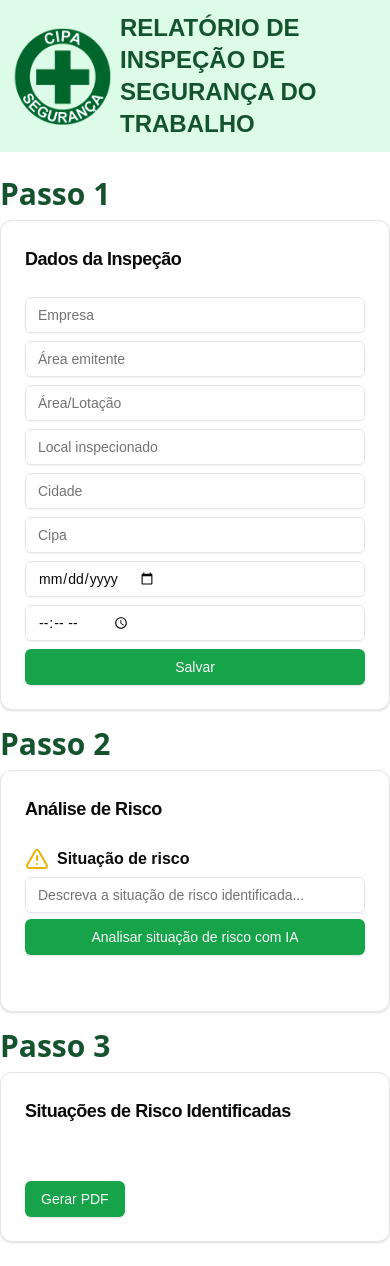
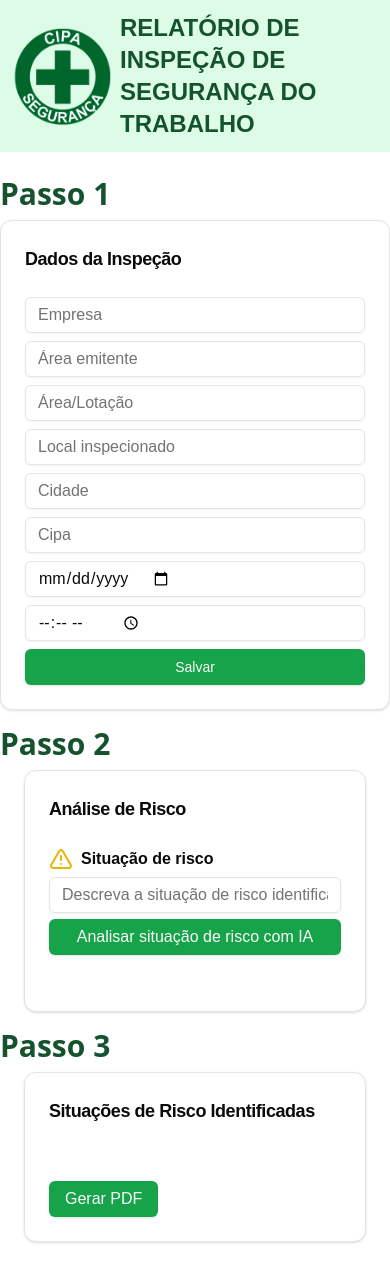
Before and after one commit to ricardoabicalhob/segurancanotrabalho, a Next.js app: page / in a window 390 px wide. Built offline with nearby package versions, Linux system fonts and the light colour scheme.

Commit message:
update input image select

```diff
--- a/src/app/CardListRisk/_components/card-list-risk.tsx
+++ b/src/app/CardListRisk/_components/card-list-risk.tsx
@@ -19,7 +19,7 @@ export interface CardListRiskProps {
 export default function CardListRisk({ listRisks , inspectionInformations} :CardListRiskProps){
 
     return(
-        <Card className="mx-auto max-w-md">
+        <Card className="mx-auto mx-6">
             <CardHeader>
                 <CardTitle className="text-lg">Situações de Risco Identificadas</CardTitle>
             </CardHeader>
@@ -28,13 +28,13 @@ export default function CardListRisk({ listRisks , inspectionInformations} :Card
                     listRisks
                     ?
                     listRisks.map((item, index)=>(
-                        <AccordionItem key={index} value={index.toString()} className="my-6">
+                        <AccordionItem key={index} value={index.toString()} className="my-6 ">
                             <div className="flex flex-row justify-between">
-                                <AccordionTrigger className="font-bold text-left max-w-[90%]">{`${index + 1}. ${item.risco}`}</AccordionTrigger>
+                                <AccordionTrigger className="font-bold text-left max-w-[90%] text-base md:text-sm">{`${index + 1}. ${item.risco}`}</AccordionTrigger>
                                 <ChevronDown/>
                             </div>
                             <AccordionContent>
-                                <p className="font-bold ml-4 my-4">Fotos</p>
+                                <p className="font-bold ml-4 my-4 text-base md:text-sm">Fotos</p>
                                 <div className="flex gap-2 justify-center">
                                 {
                                     item.images.map((image, index) => (
@@ -44,17 +44,17 @@ export default function CardListRisk({ listRisks , inspectionInformations} :Card
                                 }
                                 </div>
 
-                                <p className="font-bold ml-4 my-4">Principais consequências</p>
+                                <p className="font-bold ml-4 my-4 text-base md:text-sm">Principais consequências</p>
                                 {
                                     item.consequencias.map((consequencia, index)=>(
-                                        <p key={index} className="text-left ml-4">{`${index + 1}. ${consequencia}`}</p>
+                                        <p key={index} className="text-left ml-4 text-base md:text-sm">{`${index + 1}. ${consequencia}`}</p>
                                     ))
                                 }
                                 <Separator className="my-4"/>
-                                <p className="font-bold ml-4 my-4">Ações recomendadas</p>
+                                <p className="font-bold ml-4 my-4 text-base md:text-sm">Ações recomendadas</p>
                                 {
                                     item.acoes.map((acao, index)=>(
-                                        <p key={index} className="text-left ml-4">{`${index + 1}. ${acao}`}</p>
+                                        <p key={index} className="text-left ml-4 text-base md:text-sm">{`${index + 1}. ${acao}`}</p>
                                     ))
                                 }
                             </AccordionContent>
@@ -65,7 +65,7 @@ export default function CardListRisk({ listRisks , inspectionInformations} :Card
                 }
             </Accordion>
             <CardFooter>
-                <Button className="bg-green-600 hover:bg-green-400" onClick={()=> generatePdf(listRisks, inspectionInformations)} >Gerar PDF</Button>
+                <Button className="bg-green-600 hover:bg-green-400 text-base md:text-sm" onClick={()=> generatePdf(listRisks, inspectionInformations)} >Gerar PDF</Button>
             </CardFooter>
         </Card>
     )
--- a/src/app/CardRiskAnalysisAI/_components/card-analysis.tsx
+++ b/src/app/CardRiskAnalysisAI/_components/card-analysis.tsx
@@ -10,6 +10,7 @@ import convertToBase64 from "@/lib/convert-base64";
 import { Minus, Plus, TriangleAlert } from "lucide-react";
 import { useState } from "react";
 import { GenerateAI } from "@/lib/generate-ai";
+import AlertNotification from "@/components/AlertNotification";
 
 export type RiskProps = {
     risco :string
@@ -124,6 +125,14 @@ export default function CardRiskAnalysisAI({onAddRisk} :CardRiskAnalysisAIProps)
         }
     }
 
+    function bindButtonToInputImage() {
+        const customButton = document.getElementById('customButton')
+        const fileInput = document.getElementById('imageInput')
+
+        customButton?.addEventListener('click', ()=> {
+            fileInput?.click()
+        })
+    }
 
     function handleSaveRisk() {
         if(code) {
@@ -261,7 +270,7 @@ export default function CardRiskAnalysisAI({onAddRisk} :CardRiskAnalysisAIProps)
     // }
 
     return(
-        <Card className="mx-auto max-w-md">
+        <Card className="mx-auto mx-6">
             <CardHeader>
                 <CardTitle className="text-lg">Análise de Risco</CardTitle>
             </CardHeader>
@@ -278,7 +287,7 @@ export default function CardRiskAnalysisAI({onAddRisk} :CardRiskAnalysisAIProps)
                                 id="prompt"
                                 name="prompt"
                                 disabled={formEditable}
-                                className="grid-w-full items-center gap-1.5"
+                                className="grid-w-full items-center gap-1.5 text-base md:text-sm"
                                 type="text"
                                 placeholder="Descreva a situação de risco identificada..."
                                 value={prompt}
@@ -286,7 +295,7 @@ export default function CardRiskAnalysisAI({onAddRisk} :CardRiskAnalysisAIProps)
                             />
 
                             {/* <Button formAction={generateAI} className="hover:bg-zinc-600">Analisar situação de risco com IA</Button> */}
-                            <Button formAction={()=>{handleGenerate(); handleLoadingIndicator()}} className=" bg-green-600 hover:bg-green-400">Analisar situação de risco com IA</Button>
+                            <Button formAction={()=>{handleGenerate(); handleLoadingIndicator()}} className=" bg-green-600 hover:bg-green-400 text-base md:text-sm">Analisar situação de risco com IA</Button>
                             {isLoading && <LoadingIndicator />}
                         </div>
                     </div>
@@ -297,8 +306,11 @@ export default function CardRiskAnalysisAI({onAddRisk} :CardRiskAnalysisAIProps)
                             {
                                 code && <>
                                             <Separator className="my-4"/>
-                                            <Label className="font-bold" >Foto</Label>
-                                            <Input onClick={() => handleSelectImage()} disabled={imgSelected} type="file" maxLength={1} accept="image/*" id="imageInput"/>
+                                            <Label className="font-bold text-base md:text-sm" >Foto</Label>
+                                            {/* <Input style={{display: 'none'}} disabled={imgSelected} type="file" maxLength={1} accept="image/*" id="imageInput"/>
+                                            <Button formAction={bindButtonToInputImage} id="customButton" className="bg-green-600 hover:bg-green-400">Selecionar</Button> */}
+                                            <Input disabled={imgSelected} type="file" maxLength={1} accept="image/*" id="imageInput"/>
+
                                             <ul className="flex flex-col gap-2 p-2" id="nameFile">
 
                                             </ul>
@@ -307,7 +319,7 @@ export default function CardRiskAnalysisAI({onAddRisk} :CardRiskAnalysisAIProps)
                                             </Card> */}
                                             <Separator className="my-4"/>
                                             <div className="flex flex-row justify-between items-center">
-                                                <p className="font-bold">{`Principais consequências ${formEditable ? '(Máx. 5)' : ''}`}</p>
+                                                <p className="font-bold text-base md:text-sm">{`Principais consequências ${formEditable ? '(Máx. 5)' : ''}`}</p>
                                                 {formEditable && <Button formAction={()=> handleAddConsequence()} className="w-8 h-8 rounded-full bg-transparent hover:bg-gray-200 border-none shadow-none"><Plus className=" text-emerald-700" /></Button>}
                                             </div>
                                         </>
@@ -317,7 +329,7 @@ export default function CardRiskAnalysisAI({onAddRisk} :CardRiskAnalysisAIProps)
                                 code !== undefined
                                 ?
                                 code.consequencias.map((item, index)=>(
-                                    !formEditable && <p key={index}>{`${index + 1}. ${item}`}</p>
+                                    !formEditable && <p className="text-base md:text-sm" key={index}>{`${index + 1}. ${item}`}</p>
                                 ))
                                 :
                                 ''
@@ -328,6 +340,7 @@ export default function CardRiskAnalysisAI({onAddRisk} :CardRiskAnalysisAIProps)
                                 code.consequencias.map((item, index)=>(
                                     formEditable && <div key={index} className="flex flex-row items-center gap-2">
                                                         <Input
+                                                            className="text-base md:text-sm"
                                                             key={index}
                                                             type="text"
                                                             value={code.consequencias[index]}
@@ -345,7 +358,7 @@ export default function CardRiskAnalysisAI({onAddRisk} :CardRiskAnalysisAIProps)
                                 code && <>
                                             <Separator className="my-4"/>
                                             <div className="flex flex-row justify-between items-center">
-                                                <p className="font-bold">{`Ações recomendadas ${formEditable ? '(Máx. 5)' : ''}`}</p>
+                                                <p className="font-bold text-base md:text-sm">{`Ações recomendadas ${formEditable ? '(Máx. 5)' : ''}`}</p>
                                                 {formEditable && <Button formAction={()=> handleAddAction()} className="w-8 h-8 rounded-full bg-transparent hover:bg-gray-200 border-none shadow-none"><Plus className=" text-emerald-700" /></Button>}
                                             </div>
                                         </>
@@ -354,7 +367,7 @@ export default function CardRiskAnalysisAI({onAddRisk} :CardRiskAnalysisAIProps)
                                 code !== undefined
                                 ?
                                 code.acoes.map((item, index)=>(
-                                    !formEditable && <p key={index}>{`${index + 1}. ${item}`}</p>
+                                    !formEditable && <p className="text-base md:text-sm" key={index}>{`${index + 1}. ${item}`}</p>
                                 ))
                                 :
                                 ''
@@ -365,6 +378,7 @@ export default function CardRiskAnalysisAI({onAddRisk} :CardRiskAnalysisAIProps)
                                 code.acoes.map((item, index)=>(
                                     formEditable && <div key={index} className="flex flex-row items-center gap-2">
                                                         <Input
+                                                            className="text-base md:text-sm"
                                                             key={index}
                                                             type="text"
                                                             value={code.acoes[index]}
@@ -387,16 +401,16 @@ export default function CardRiskAnalysisAI({onAddRisk} :CardRiskAnalysisAIProps)
                 {
                     code && <>
                                 {
-                                    prompt && <Button disabled={formEditable} onClick={()=>{handleClearPrompt(); handleClearCode(); handleClearImage()}}>Limpar</Button>
+                                    prompt && <Button className="text-base md:text-sm" disabled={formEditable} onClick={()=>{handleClearPrompt(); handleClearCode(); handleClearImage()}}>Limpar</Button>
                                 }
                                 {
-                                    formEditable && <Button onClick={handleCancelEdit}>Salvar alterações</Button>
+                                    formEditable && <Button className="text-base md:text-sm" onClick={handleCancelEdit}>Salvar alterações</Button>
                                 }
                                 {
-                                    !formEditable && <Button onClick={handleEdit} className="bg-yellow-500 hover:bg-yellow-300">Editar</Button>
+                                    !formEditable && <Button onClick={handleEdit} className="bg-yellow-500 hover:bg-yellow-300 text-base md:text-sm">Editar</Button>
                                 }
 
-                                <Button onClick={()=>{handleSaveRisk(); handleClearPrompt(); handleClearCode(); }} disabled={formEditable} className="bg-emerald-600 hover:bg-emerald-400">Salvar</Button>
+                                <Button onClick={()=>{handleSaveRisk(); handleClearPrompt(); handleClearCode(); }} disabled={formEditable} className="bg-emerald-600 hover:bg-emerald-400 text-base md:text-sm">Salvar</Button>
                             </>
                 }
             </CardFooter>
--- a/src/app/InspectionInformationForm/_components/inspection-information-form.tsx
+++ b/src/app/InspectionInformationForm/_components/inspection-information-form.tsx
@@ -61,14 +61,14 @@ export default function InspectionInformationForm({ onAddInspectionInformations
             </CardHeader>
             <CardContent>
                 <form onSubmit={handleSubmit(handleSaveInspectionInformation)} className='grid gap-2'>
-                    <Input disabled={isSaved} placeholder='Empresa' {...register('empresa')} />
-                    <Input disabled={isSaved} placeholder='Área emitente' {...register('areaEmitente')} />
-                    <Input disabled={isSaved} placeholder='Área/Lotação' {...register('areaLotacao')} />
-                    <Input disabled={isSaved} placeholder='Local inspecionado' {...register('localInspecionado')} />
-                    <Input disabled={isSaved} placeholder='Cidade' {...register('cidade')} />
-                    <Input disabled={isSaved} placeholder='Cipa' {...register('cipa')} />
-                    <Input disabled={isSaved} type='date' placeholder='Data' {...register('data')} />
-                    <Input disabled={isSaved} type='time' placeholder='Hora' {...register('hora')} />
+                    <Input className='text-base md:text-sm' disabled={isSaved} placeholder='Empresa' {...register('empresa')} />
+                    <Input className='text-base md:text-sm' disabled={isSaved} placeholder='Área emitente' {...register('areaEmitente')} />
+                    <Input className='text-base md:text-sm' disabled={isSaved} placeholder='Área/Lotação' {...register('areaLotacao')} />
+                    <Input className='text-base md:text-sm' disabled={isSaved} placeholder='Local inspecionado' {...register('localInspecionado')} />
+                    <Input className='text-base md:text-sm' disabled={isSaved} placeholder='Cidade' {...register('cidade')} />
+                    <Input className='text-base md:text-sm' disabled={isSaved} placeholder='Cipa' {...register('cipa')} />
+                    <Input className='text-base md:text-sm' disabled={isSaved} type='date' placeholder='Data' {...register('data')} />
+                    <Input className='text-base md:text-sm' disabled={isSaved} type='time' placeholder='Hora' {...register('hora')} />
 
                     {
                         isSaved && <Button onClick={()=> setIsSaved(!isSaved)} className="bg-yellow-500 hover:bg-yellow-300">
--- a/src/app/page.tsx
+++ b/src/app/page.tsx
@@ -6,6 +6,7 @@ import CardListRisk from "./CardListRisk/_components/card-list-risk";
 import { useState } from "react";
 import { inspectionInformations } from "@/lib/pdf-generate";
 import Image from "next/image";
+import LoadingIndicatorAnimated from "@/components/LoadingIndicatorAnimated";
 
 type ListRisks = Array<RiskProps>
 
@@ -26,12 +27,12 @@ export default function Home() {
     }
 
     return(
-        <div>
+        <div className="">
             <nav className="p-3 sm:p-6 text-green-900 font-bold text-2xl grid grid-flow-col max-auto gap-2 bg-green-100">
                 <Image className="self-center" alt="" src={require('../lib/imagens/logo-cipa-2.png')} width={100} height={100}/>
                 <p className="self-center justify-self-start">RELATÓRIO DE INSPEÇÃO DE SEGURANÇA DO TRABALHO</p>
             </nav>
-            <main className="grid grid-cols-1 sm:grid-cols-2 lg:grid-cols-3 gap-4 my-6">
+            <main className="grid grid-cols-1 sm:grid-cols-1 lg:grid-cols-3 gap-4 my-6">
                 <section>
                     <p className="text-green-900 mx-auto max-w-md text-3xl font-bold font-sans mb-2">Passo 1</p>
                     <InspectionInformationForm onAddInspectionInformations={handleAddInspectionInformations}/>
--- a/src/components/LoadingIndicator/index.tsx
+++ b/src/components/LoadingIndicator/index.tsx
@@ -1,13 +1,13 @@
-import { Loader } from 'lucide-react'
 import { Card, CardContent } from '../ui/card'
+import LoadingIndicatorAnimated from '../LoadingIndicatorAnimated'
 
 export default function LoadingIndicator() {
     return(
         <div className="fixed top-0 left-0 right-0 bottom-0 flex items-center justify-center z-50 bg-gray-900 bg-opacity-50">
             <Card>
                 <CardContent className='py-2'>
-                    <div className='flex items-center justify-center gap-2'>
-                        <Loader/>
+                    <div className='flex items-center justify-center gap-3'>
+                        <LoadingIndicatorAnimated/>
                         <p>Analisando...</p>
                     </div>
                 </CardContent>
```
Also changed, not shown: src/components/AlertNotification/index.tsx (+12 -9 lines), src/components/LoadingIndicatorAnimated/index.tsx (added, +8 -0 lines).
